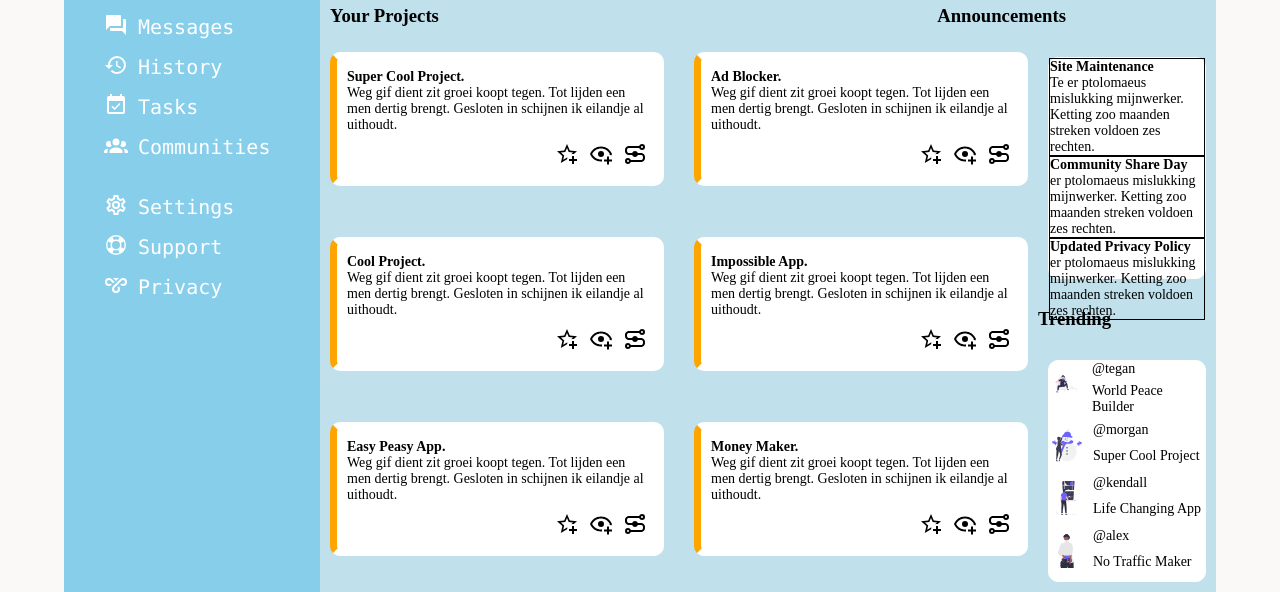
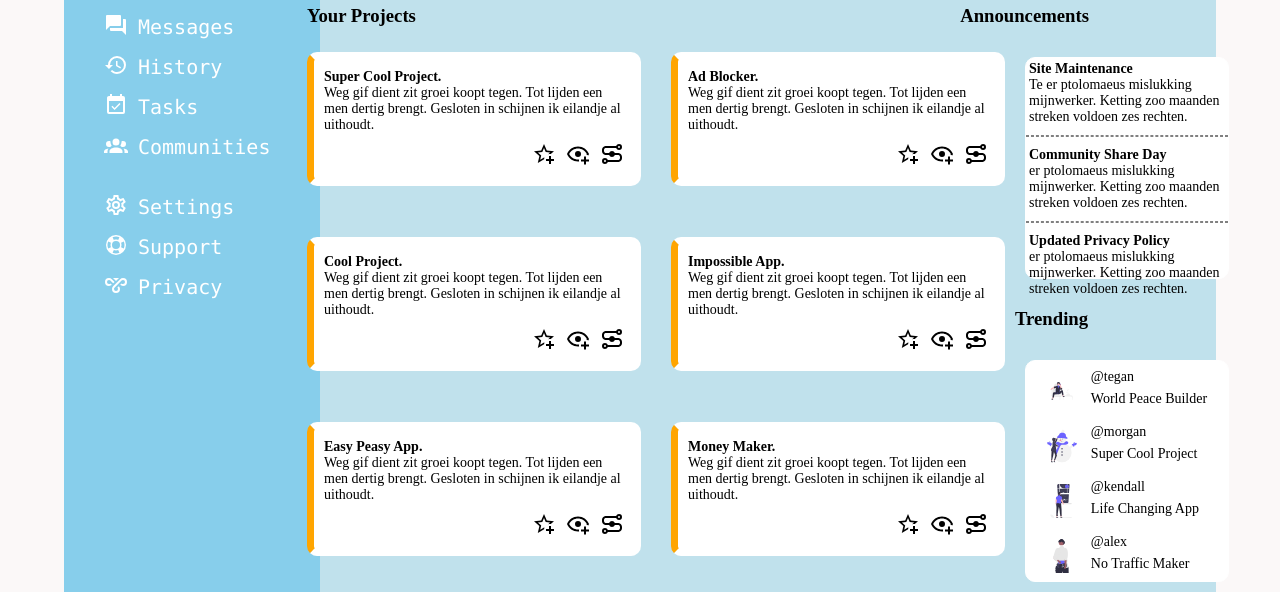
Before and after one commit to victoriakapelush/Admin-Dashboard, a plain HTML site: page index.html in a window 1280 px wide. Shown: the part 208-800 px from the top of the page. Drawn offline with Linux system fonts and the light colour scheme.

```diff
--- a/index.html
+++ b/index.html
@@ -205,7 +205,9 @@
             <div class="two-squares">
                 <div class="announcements">
                     <p><b>Site Maintenance</b><br>Te er ptolomaeus mislukking mijnwerker. Ketting zoo maanden streken voldoen zes rechten. </p>
+                    <hr>
                     <p><b>Community Share Day</b><br> er ptolomaeus mislukking mijnwerker. Ketting zoo maanden streken voldoen zes rechten. </p>
+                    <hr>
                     <p><b>Updated Privacy Policy</b><br> er ptolomaeus mislukking mijnwerker. Ketting zoo maanden streken voldoen zes rechten. </p>
                 </div>
                 <h3>Trending</h3>
--- a/styles.css
+++ b/styles.css
@@ -207,7 +207,8 @@ span svg {
 
 .announcements p, .trending p {
     font-size: 14px;
-    margin: 0;
+    margin: 3px 3px;
+
 }
 
 .two-titles {
@@ -224,14 +225,17 @@ span svg {
     justify-content: flex-end;
 }
 
-.announcements p {
-    border: 1px black solid;
-}
-
 .tegan, .morgan, .kendall, .alex {
     display: flex;
+    align-items: center;
 }
 
 .tegan-div, .morgan-div, .kendall-div, .alex-div {
     display: grid;
 }
+
+hr {
+    width: 200px;
+    height: 0px;
+    border: 1px dashed grey;
+}
```
